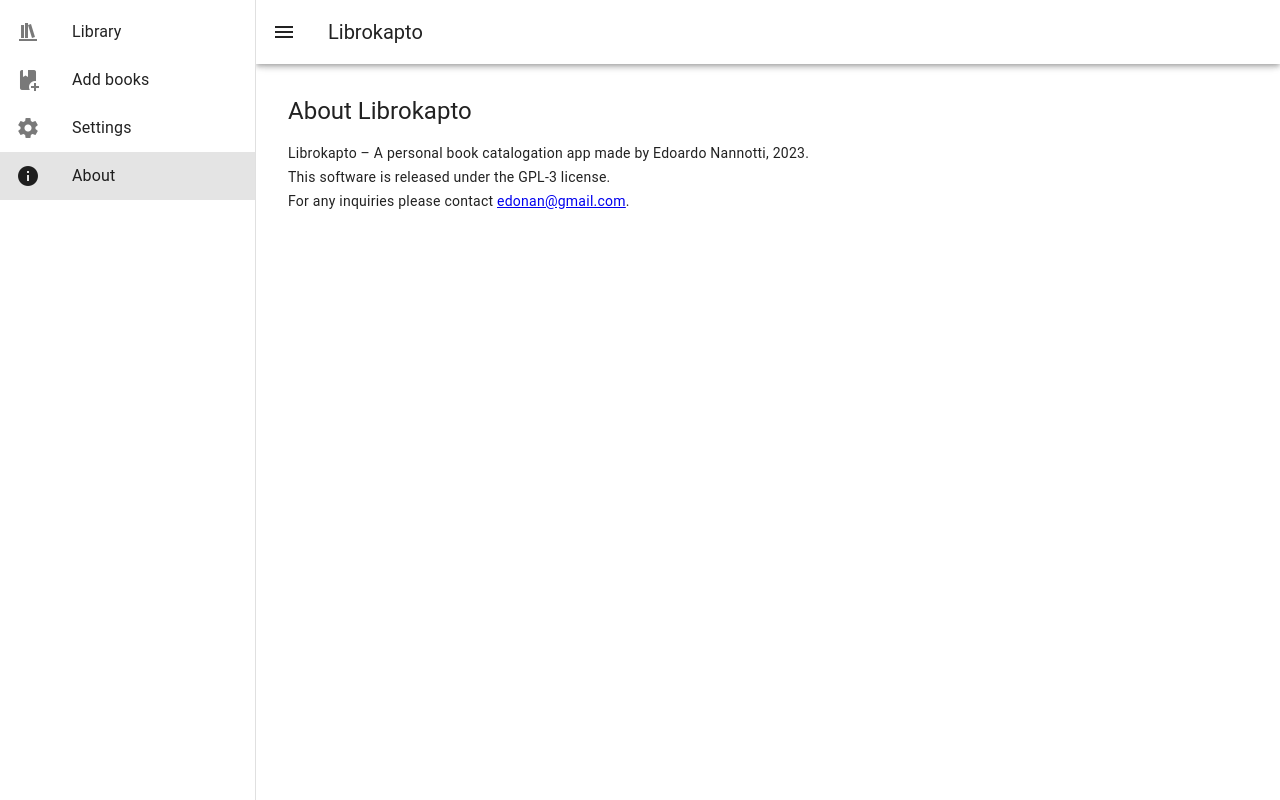
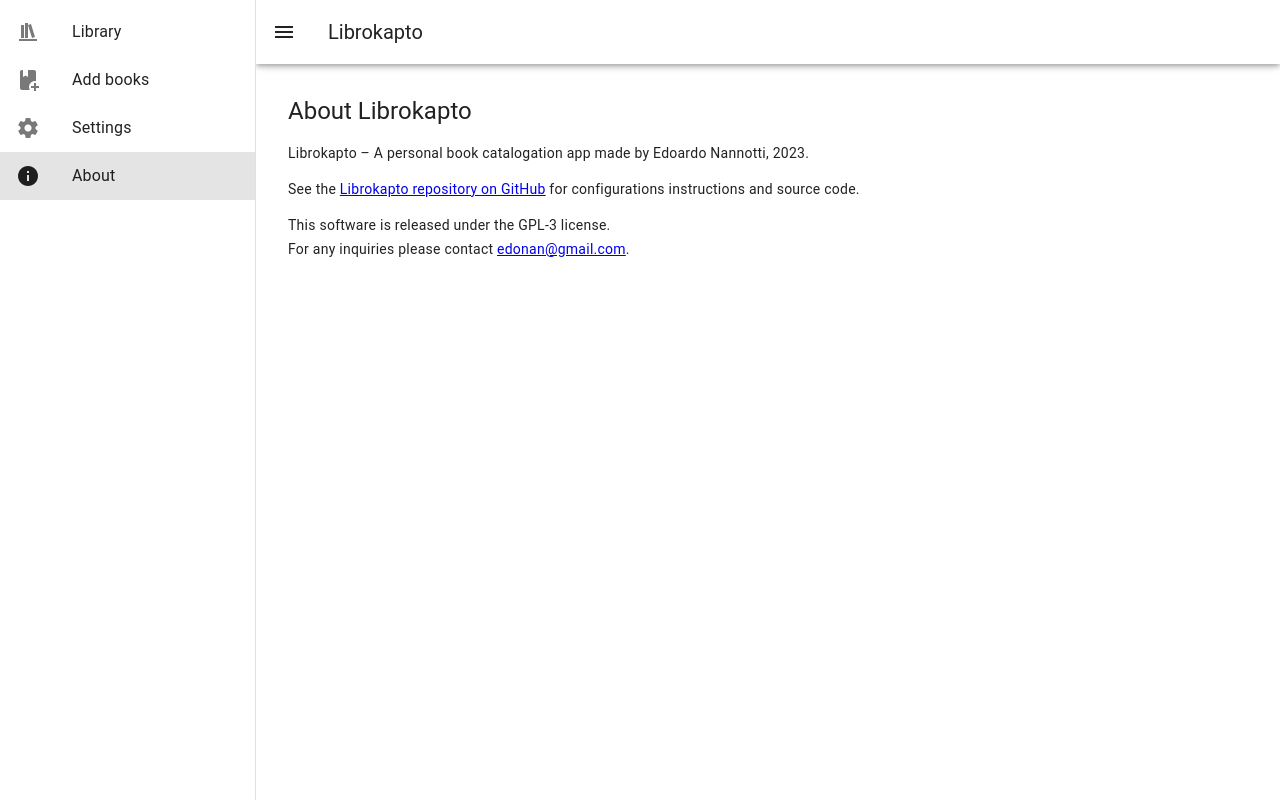
Before and after one commit to etuardu/librokapto, a Vue app: page /about in a window 1280 px wide. Built offline with nearby package versions, Linux system fonts and the light colour scheme.

Commit message:
Add link to github repo in about page

```diff
--- a/src/views/AboutView.vue
+++ b/src/views/AboutView.vue
@@ -4,6 +4,10 @@
     <p class="text-body-2 my-1">
     Librokapto – A personal book catalogation app made
     by Edoardo Nannotti, 2023.
+    </p>
+    <p class="text-body-2 my-4">
+    See the <a href="https://github.com/etuardu/librokapto" target="_blank">Librokapto repository on GitHub</a>
+    for configurations instructions and source code.
     </p>
     <p class="text-body-2 my-1">
     This software is released under the GPL-3 license.
```
